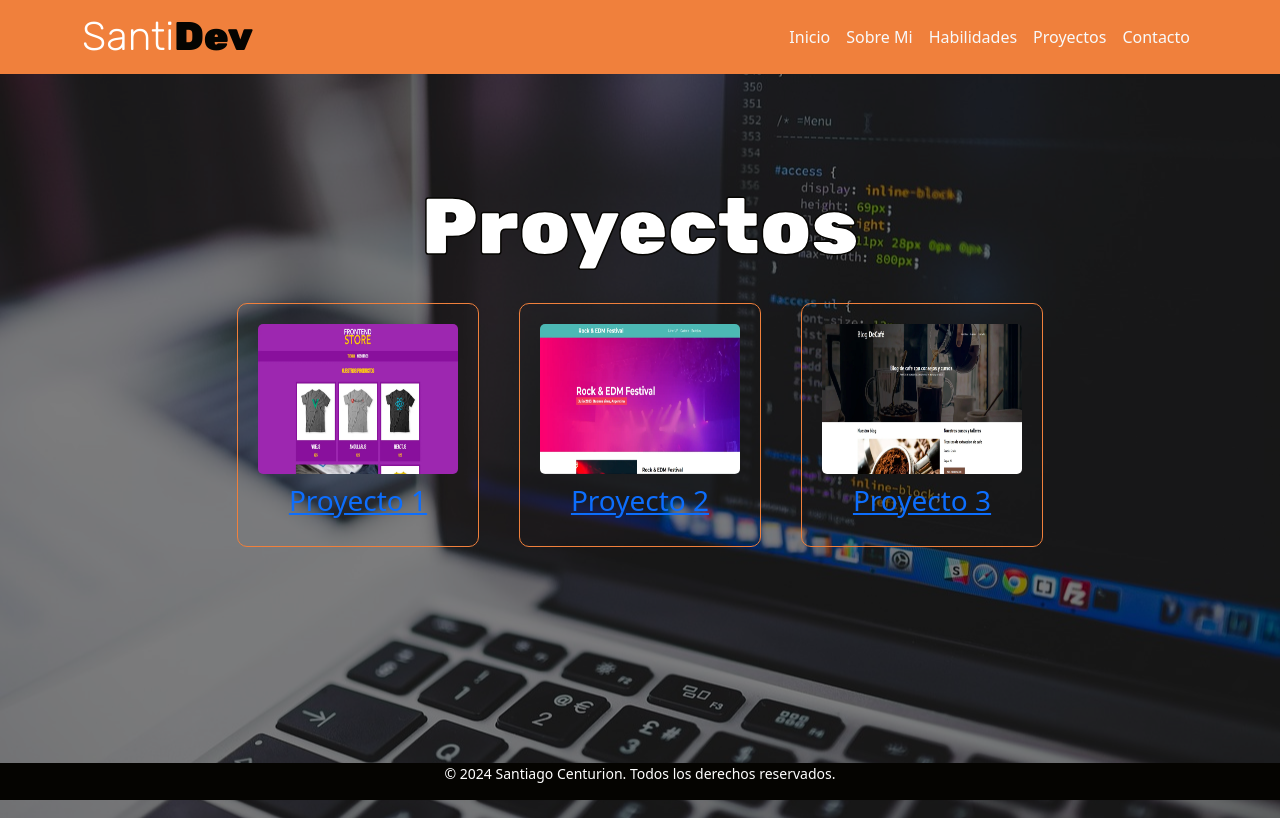
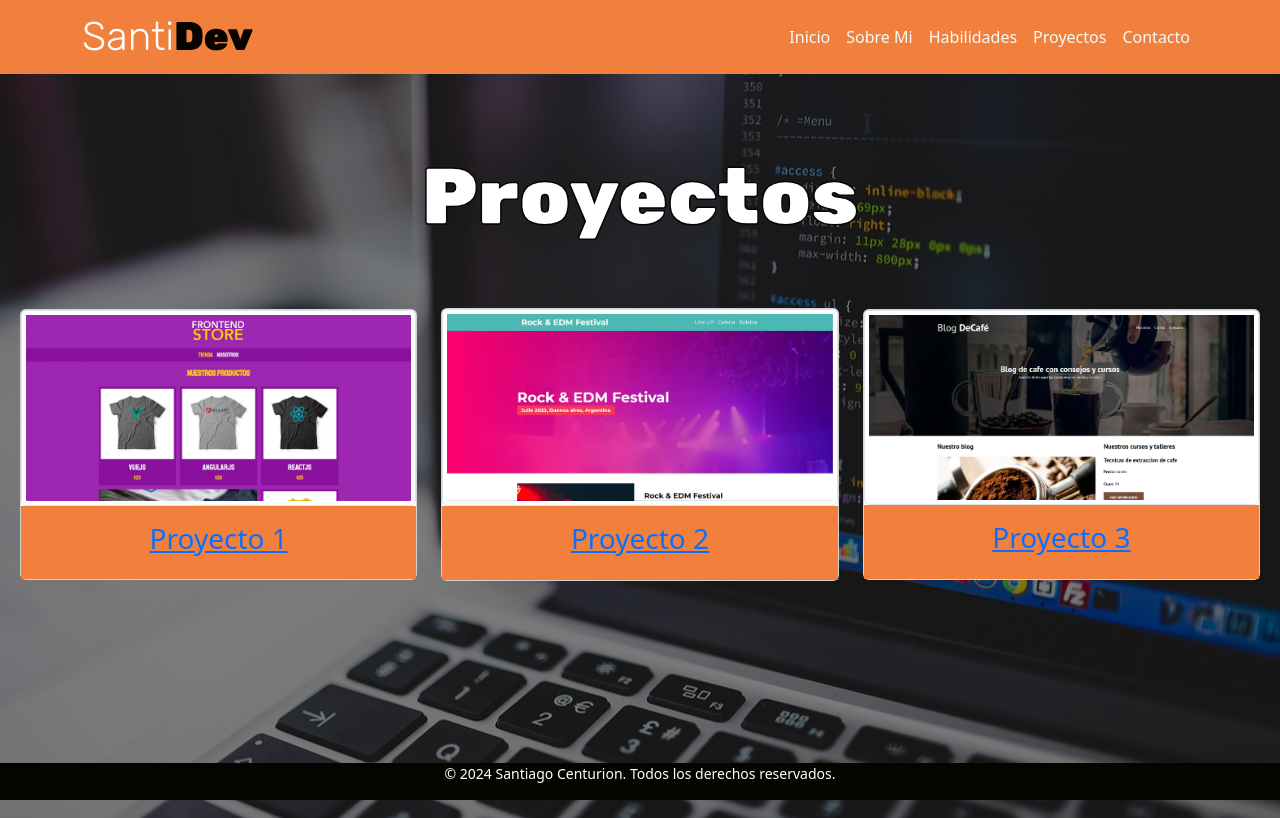
Before and after one commit to SantiDevFS/ProyectoFinal-Centurion, a plain HTML site: page pages/proyectos.html in a window 1280 px wide. Drawn offline with nearby package versions, Linux system fonts and the light colour scheme.

Commit message:
Personalizando cartas con bs de la seccion proyectos

```diff
--- a/pages/proyectos.html
+++ b/pages/proyectos.html
@@ -47,28 +47,37 @@
         </nav>
     </header>
     <main class="bg-image">
-        <div class="main_presentacion text-wrap">
-            <h1 class="nombre">Proyectos</h1>
-            <div class="contenedor-proyectos">
-                <div class="project-box">
+        <h1 class="nombre text-center">Proyectos</h1>
+        <div class="contenedor-proyectos row row-cols-1 row-cols-md-3 g-4">
+            <div class="col">
+                <div class="card">
                     <a href="https://radiant-haupia-319523.netlify.app" target="_blank">
-                        <img src="../assets/img/Store.webp" alt="Vista previa del Proyecto 1">
-                        <h3>Proyecto 1</h3>
+                        <img src="../assets/img/Store.webp" class="card-img-top img-fluid img-thumbnail" alt="Vista previa del Proyecto 1">
+                        <div class="card-body bg-color">
+                            <h3 class="card-title text-sm text-center">Proyecto 1</h3>
+                        </div>
                     </a>
                 </div>
-                <div class="project-box">
+            </div>
+            <div class="col">
+                <div class="card">
                     <a href="https://whimsical-speculoos-9ef0a4.netlify.app" target="_blank">
-                        <img src="../assets/img/EDM_FESTIVAL.webp" alt="Vista previa del Proyecto 2">
-                        <h3>Proyecto 2</h3>
+                        <img src="../assets/img/EDM_FESTIVAL.webp" class="card-img-top img-fluid img-thumbnail" alt="Vista previa del Proyecto 2">
+                        <div class="card-body bg-color">
+                            <h3 class="card-title text-sm text-center">Proyecto 2</h3>
+                        </div>
                     </a>
                 </div>
-                <div class="project-box">
+            </div>
+            <div class="col">
+                <div class="card">
                     <a href="https://luxury-crumble-036b6b.netlify.app" target="_blank">
-                        <img src="../assets/img/Blog-cafe.webp" alt="Vista previa del Proyecto 2">
-                        <h3>Proyecto 3</h3>
+                        <img src="../assets/img/Blog-cafe.webp" class="card-img-top img-fluid img-thumbnail" alt="Vista previa del Proyecto 3">
+                        <div class="card-body bg-color">
+                            <h3 class="card-title text-sm text-center">Proyecto 3</h3>
+                        </div>
                     </a>
                 </div>
-                <!-- Agrega más cajas para más proyectos -->
             </div>
         </div>
     </main>
--- a/styles/style.css
+++ b/styles/style.css
@@ -82,7 +82,7 @@ main {
     font-size: 5rem;
     font-weight: 900;
     color: white;
-    padding-top: 35px;
+    padding: 55px;
     -webkit-text-stroke: 1.5px #050401 ;
 }
 .descripcion {
@@ -239,3 +239,6 @@ button {
 .project-box h3 {
     margin-top: 10px;
 }
+.bg-color {
+    background-color: var(--alternativa);
+}
```
